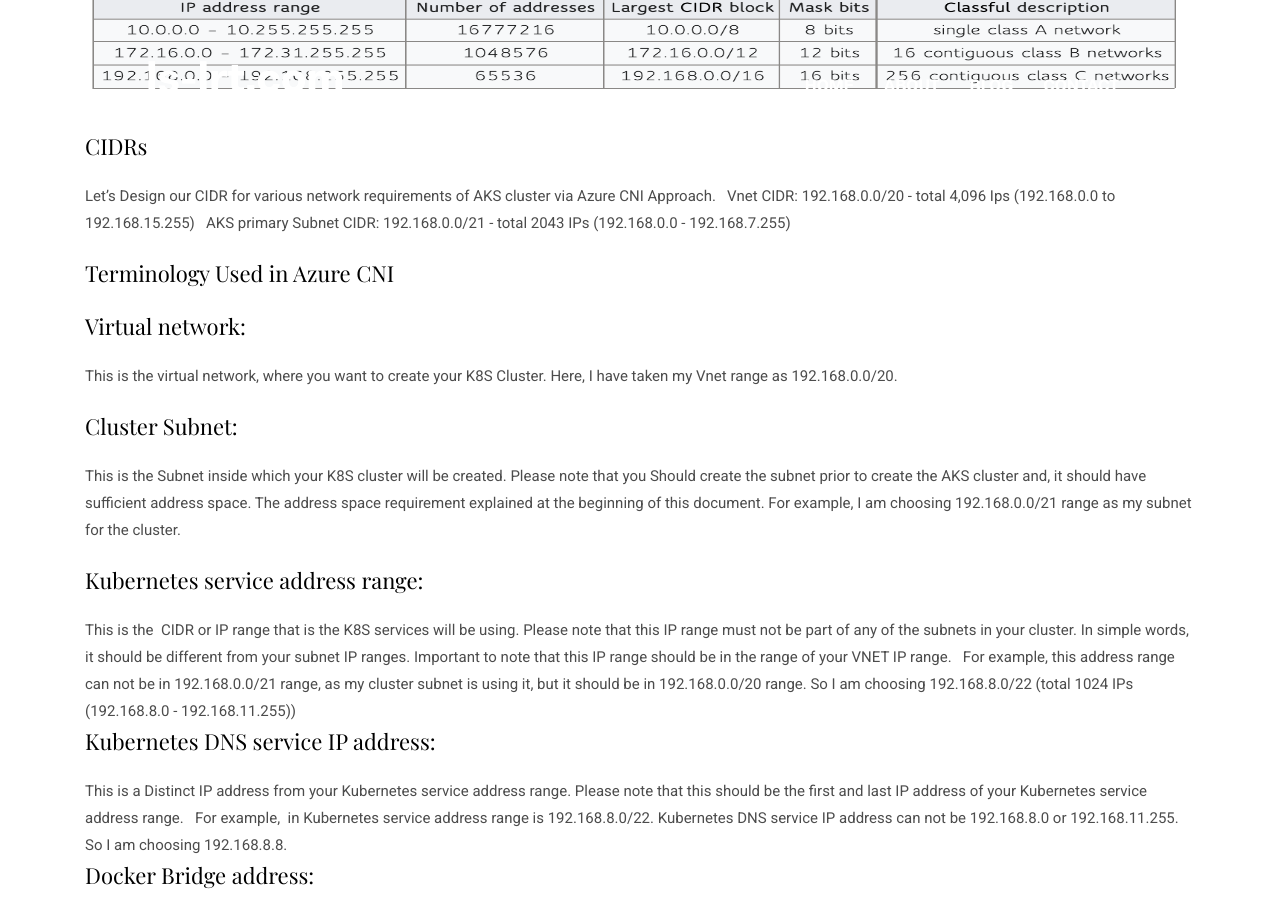
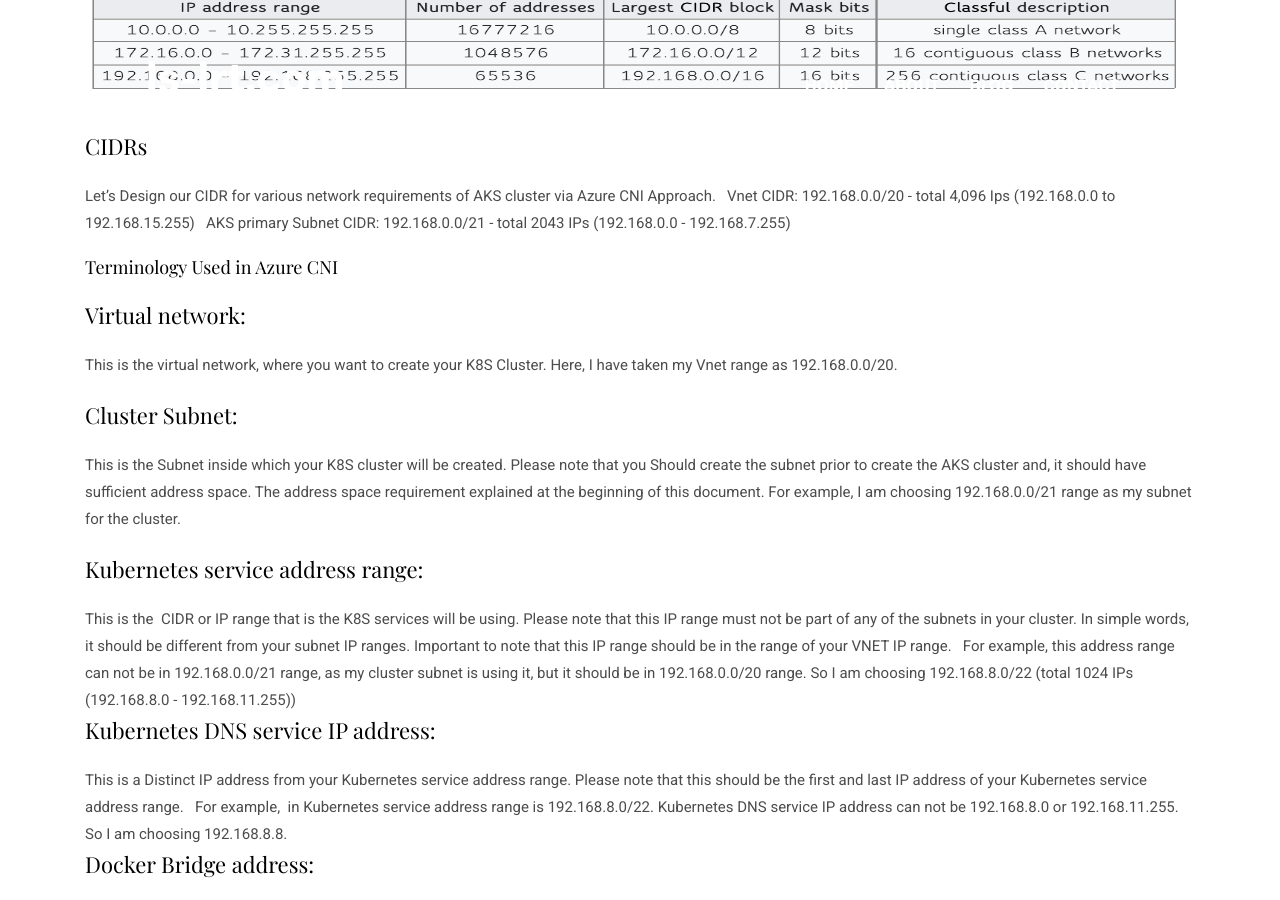
Before and after one commit to samirparhi-dev/samirparhi-dev.github.io, a Jekyll site: the page built from _posts/2021-07-07-SecureAKs.markdown, in a window 1280 px wide and 900 px high, scrolled down 3279 px. Built offline with Jekyll 4.4.1, drawn with Linux system fonts in a browser that asks for light colours.

Commit message:
updated
Signed-off-by: Samir Parhi <samirparhi@gmail.com>

```diff
--- a/_posts/2021-07-07-SecureAKs.markdown
+++ b/_posts/2021-07-07-SecureAKs.markdown
@@ -77,7 +77,7 @@
 
 AKS primary Subnet CIDR: 192.168.0.0/21 - total 2043 IPs (192.168.0.0 - 192.168.7.255)
 
-**Terminology Used in Azure CNI**
+##### Terminology Used in Azure CNI
 
 **Virtual network:** This is the virtual network, where you want to create your K8S Cluster.
 Here, I have taken my Vnet range as 192.168.0.0/20.
```
